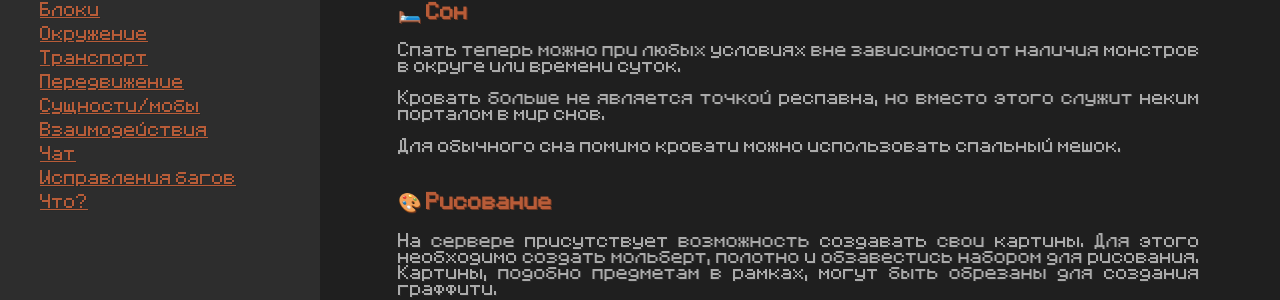
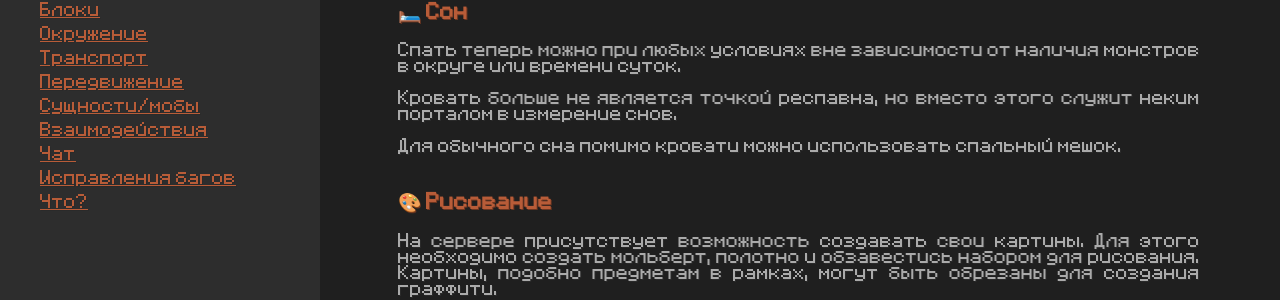
Before and after one commit to SoSeDiKs-Universe/sosediks-universe.github.io, a Jekyll site: the page built from wiki.md, in a window 1280 px wide and 900 px high, scrolled down 2782 px. Shown: the part 170-470 px from the top of the window. Built offline with Jekyll 4.4.1, drawn with Linux system fonts in a browser that asks for light colours; some of the changed text lies outside the part shown.

Commit message:
Update wiki.md

```diff
--- a/wiki.md
+++ b/wiki.md
@@ -93,7 +93,7 @@ title: "Добро пожаловать"
 ### 🛏️ Сон
 Спать теперь можно при любых условиях вне зависимости от наличия монстров в округе или времени суток.
 
-Кровать больше не является точкой респавна, но вместо этого служит неким порталом в мир снов.
+Кровать больше не является точкой респавна, но вместо этого служит неким порталом в измерение снов.
 
 Для обычного сна помимо кровати можно использовать спальный мешок.
 
```
Also changed, not shown: other parts of wiki.md (+3 -0 lines).
